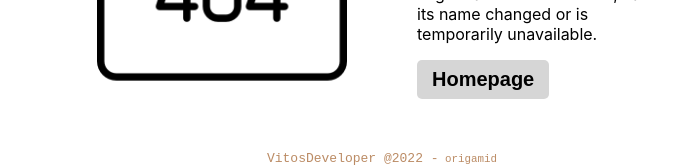
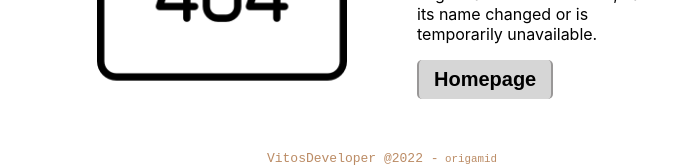
Before and after one commit to vitosnatios/react-router-dom-pratice, a React (Create React App) app: page /produtos/1 in a window 1280 px wide. Shown: the part 241-408 px from the top of the page, without its empty margins (258-939 px from the left). Built offline with nearby package versions, Linux system fonts and the light colour scheme; no server answers.

Commit message:
button active stylin

```diff
--- a/src/Components/Button.js
+++ b/src/Components/Button.js
@@ -1,14 +1,27 @@
-import React from 'react';
+import React, { useEffect } from 'react';
 import styled from './Button.module.css';
-import { Link } from 'react-router-dom';
+import { NavLink, useLocation } from 'react-router-dom';
 
 const Button = ({ nome, href }) => {
+  const location = useLocation();
+
+  useEffect(() => {
+    const everyB = document.querySelectorAll('a button');
+    everyB.length && everyB.forEach((bu) => (bu.style.border = '0px'));
+
+    const b = document.querySelectorAll('a.active button');
+    if (b.length) {
+      b[0].style.borderLeft = '2px solid #999797';
+      b[0].style.borderRight = '2px solid #999797';
+    }
+  }, [location]);
+
   return (
-    <Link className={styled.link} to={href}>
+    <NavLink className={styled.link} to={href} end>
       <button className={styled.button}>
         <h2 className={styled.h2}>{nome}</h2>
       </button>
-    </Link>
+    </NavLink>
   );
 };
 
--- a/src/Components/Button.module.css
+++ b/src/Components/Button.module.css
@@ -4,16 +4,12 @@
   padding: 8px 15px;
   border: none;
 }
+
 .button:hover {
   background: rgb(194, 194, 194);
   cursor: pointer;
 }
 
-.link {
-  color: black;
-  text-decoration: none;
-}
-
 .h2 {
   margin: 0;
 }
```
